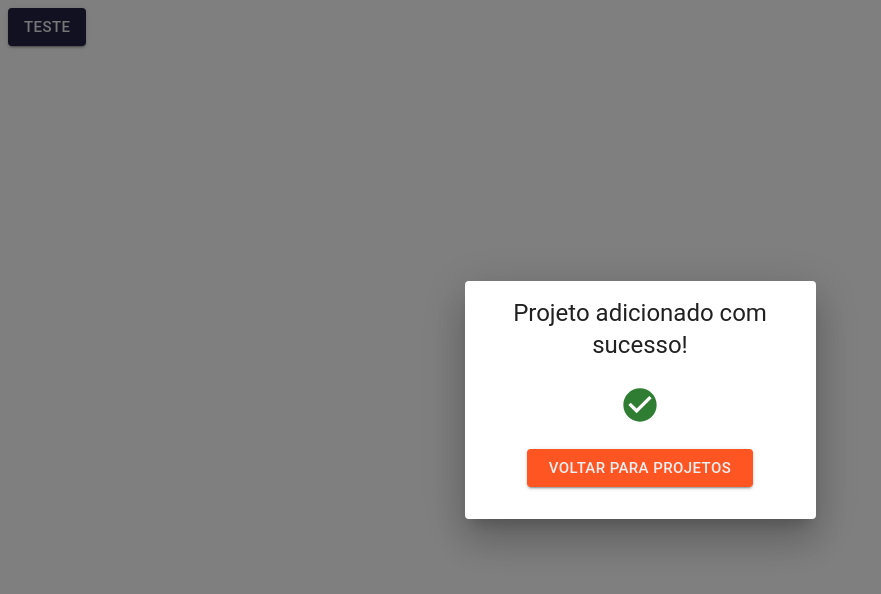
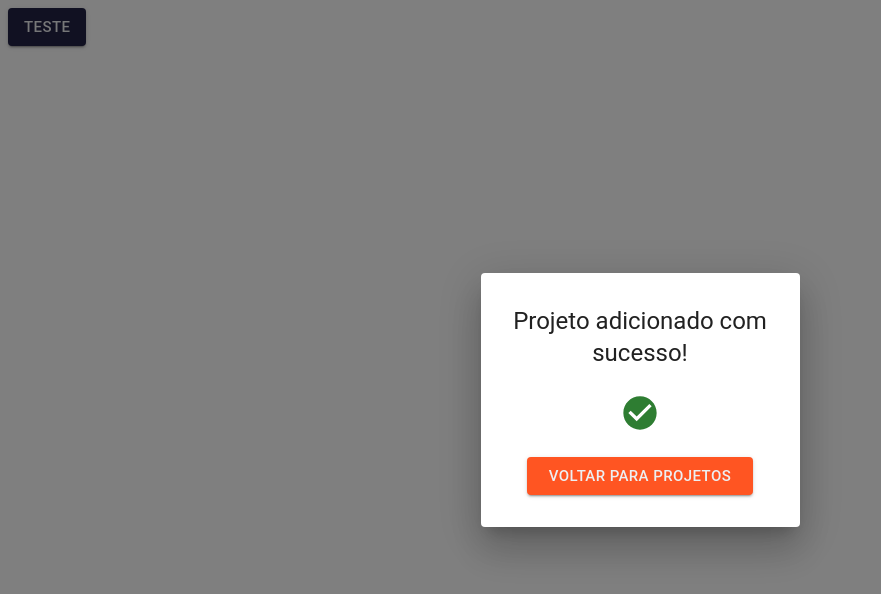
Before and after one commit to Laranja-Mecanica/orange-portifolio, a Next.js app: page /teste in a window 1280 px wide. Both pictures are taken after a click on the button "TESTE". Shown: the top 594 px of the page, without its empty margins (0-881 px from the left). Built offline with nearby package versions, Linux system fonts and the light colour scheme.

Commit message:
fix: ConfimationDialog's Resposivity

```diff
--- a/src/components/ConfimationDialog.jsx
+++ b/src/components/ConfimationDialog.jsx
@@ -12,15 +12,18 @@ const ConfimationDialog = ({ open, onClose, onClick }) => {
     <Dialog
       open={open}
       onClose={onClose}
+    >
+      <Box
         sx={{
-        width: { xs: 412, md: 415 },
-        height: 302,
-        m: 'auto',
-        display: 'flex',
-        justifyContent: 'center',
+          py: 4,
         }}
+
       >
-      <Box sx={{ textAlign: 'center', mt: 2 }}>
+        <Box sx={{
+          textAlign: 'center',
+          width: { xs: '100%', sm: 255 },
+          mx: { sm: 4 }
+        }}>
           <Typography variant="h5">
             Projeto adicionado com sucesso!
           </Typography>
@@ -40,8 +43,8 @@ const ConfimationDialog = ({ open, onClose, onClick }) => {
           />
 
         </Box>
+
         <Box sx={{
-        pb: 4,
           display: 'flex',
           justifyContent: 'center'
         }}>
@@ -50,14 +53,15 @@ const ConfimationDialog = ({ open, onClose, onClick }) => {
             color="secondary"
             onClick={onClick}
             sx={{
-            mx: 'auto',
               px: '22px'
             }}
           >
             Voltar para projetos
           </Button>
         </Box>
-    </Dialog>
+
+      </Box>
+    </Dialog >
   )
 }
 
```
Lines whose indentation alone changed are shown as unchanged.
